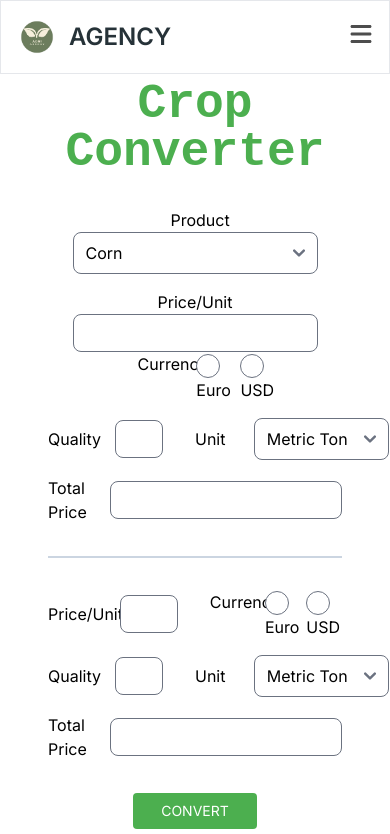
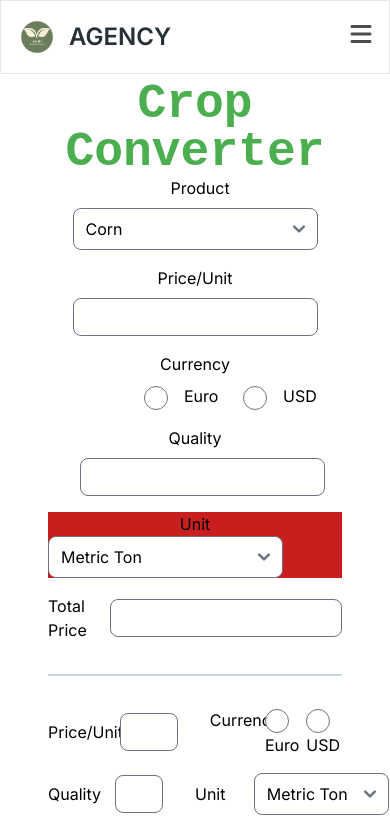
Before and after one commit to JacScript/B-agency-main, a React (Vite) app: page / in a window 390 px wide. Shown: the top 834 px of the page. Built offline with nearby package versions, Linux system fonts and the light colour scheme; a web font is replaced by a local one.

Commit message:
minor changes

```diff
--- a/src/components/Conversion-component.jsx
+++ b/src/components/Conversion-component.jsx
@@ -12,7 +12,7 @@ const Conversion = () => {
 
         <div className="w-full px-12">
           <div className="flex md:flex-row items-center w-full flex-col">
-            <div className="md:mr-4 w-1/6 h-full">Product </div>
+            <div className="md:mr-4 w-1/6 h-full mb-2 md:mb-0">Product </div>
 
             <div className="w-5/6">
               <select
@@ -43,7 +43,7 @@ const Conversion = () => {
 
           <div className="w-full flex justify-between items-center mt-4 md:flex-row flex-col">
             <div className="w-full md:w-1/2 flex md:flex-row flex-col">
-              <div className="md:w-1/3 mx-auto md:mx-0 md:mr-[1.8rem] flex items-center ">
+              <div className="md:w-1/3 mx-auto md:mx-0 md:mr-[1.8rem] flex items-center mb-2 md:mb-0 ">
                 Price/Unit
               </div>
               <div className="w-5/6 mx-auto md:w-2/3 md:mx-0 h-full">
@@ -64,20 +64,20 @@ const Conversion = () => {
               </div>
             </div>
 
-            <div className="ml-8 w-1/2">
-              <div className="w-full h-full flex justify-between">
-                <div className="w-2/5">Currency</div>
-                <div className="w-3/5 flex justify-between">
-                  <div className="w-1/2">
+            <div className="w-full md:ml-8 md:w-1/2 my-4 md:my-0">
+              <div className="w-full h-full flex justify-between flex-col md:flex-row">
+                <div className="w-full md:w-2/5 text-center md:text-left mb-2 md:mb-0">Currency</div>
+                <div className="w-full mx-12 md:mx-0 md:w-3/5 flex justify-between">
+                  <div className="w-1/2 pl-12 md:pl-0">
                     <label className="">
                       <div>
                         <input
                           id="calculator-btn-euro"
                           type="radio"
                           name="calculator-service"
-                          className="w-6 h-6 mr-1"
+                          className="w-6 h-6 mr-4 md:mr-1"
                         />
-                        <span className="checkmark radio-span"></span>
+                        <span className=""></span>
                         Euro
                       </div>
                     </label>
@@ -90,7 +90,7 @@ const Conversion = () => {
                           id="calculator-btn-usd"
                           type="radio"
                           name="calculator-service"
-                          className="w-6 h-6 mr-1"
+                          className="w-6 h-6 mr-4 md:mr-1"
                         />
                         <span className=""></span>
                         USD
@@ -108,12 +108,12 @@ const Conversion = () => {
             </div>
           </div>
 
-          <div className="w-full flex justify-between items-center mt-4">
-            <div className="w-1/2 flex">
-              <div className="w-1/3 mr-[1.8rem] flex items-center">
+          <div className="w-full flex justify-between items-center md:mt-4 flex-col md:flex-row">
+            <div className="w-full md:w-1/2 flex flex-col md:flex-row">
+              <div className="w-full text-center  mb-2 md:mb-0 mx-auto md:w-1/3 md:mr-[1.8rem] flex items-center justify-center">
                 Quality
               </div>
-              <div className="w-2/3 h-full">
+              <div className="w-5/6 ml-8 sm:ml-12 md:ml-0 md:w-2/3 md:h-full">
                 {/* <input
                   type="hidden"
                   id="real-price-unit-calculator"
@@ -130,15 +130,15 @@ const Conversion = () => {
               </div>
             </div>
 
-            <div className="ml-8 w-1/2">
-              <div className="w-full h-full flex justify-between">
-                <div className="w-2/5 flex items-center">Unit</div>
-                <div className="w-3/5 flex justify-between ">
-                  <div className="w-1/2">
+            <div className="w-full mt-4 md:mt-0 flex flex-col bg-red-700 md:flex-row md:ml-8 md:w-1/2">
+              <div className="w-full h-full flex flex-col md:flex-row justify-between">
+                <div className="w-full md:w-2/5 flex justify-center md:justify-between items-center">Unit</div>
+                <div className="w-full md:w-3/5 flex justify-between ">
+                  <div className="w-full  md:w-1/2">
                     <select
                       name="unit-calculations"
                       id="unit-calculations"
-                      className="rounded-lg"
+                      className="rounded-lg max-md:w-4/5"
                     >
                       <option value="001">Metric Ton</option>
                       <option value="001">Pound</option>
```
